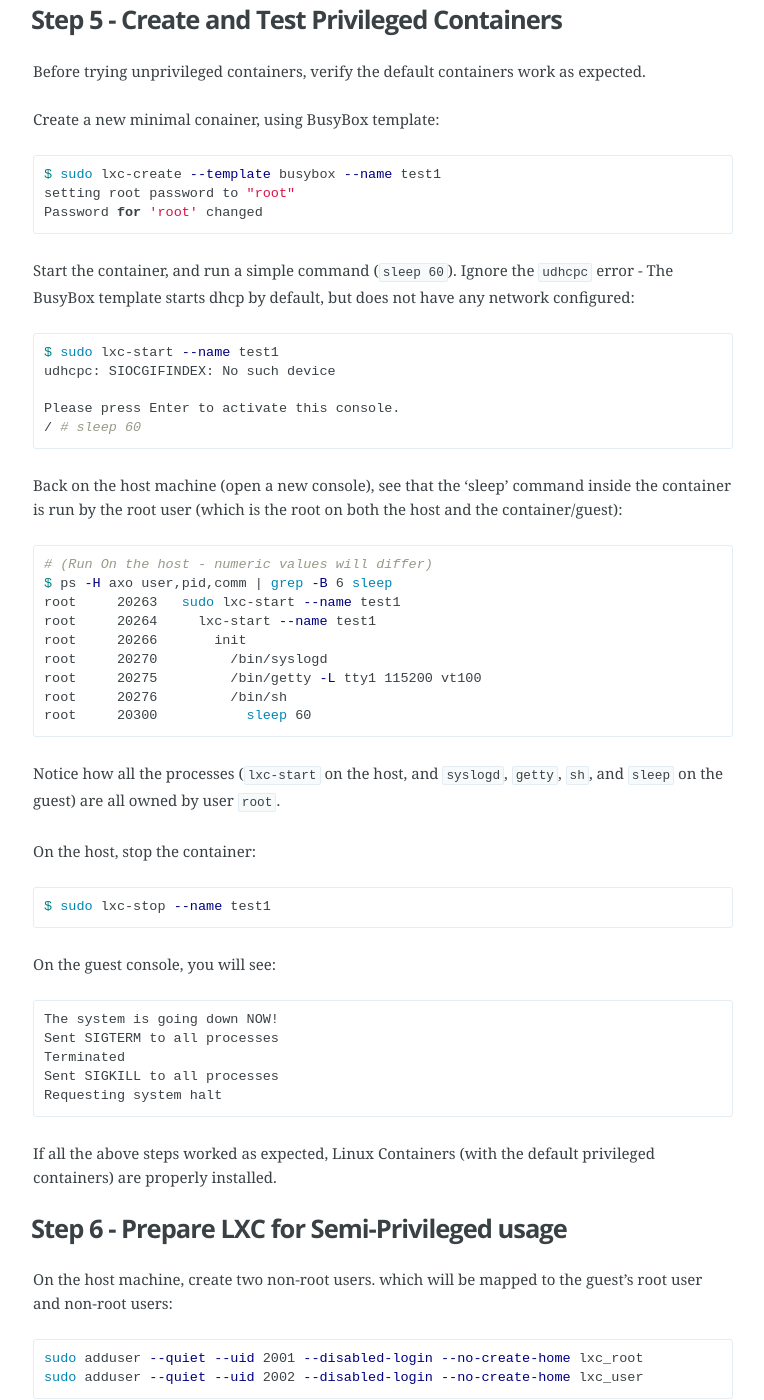
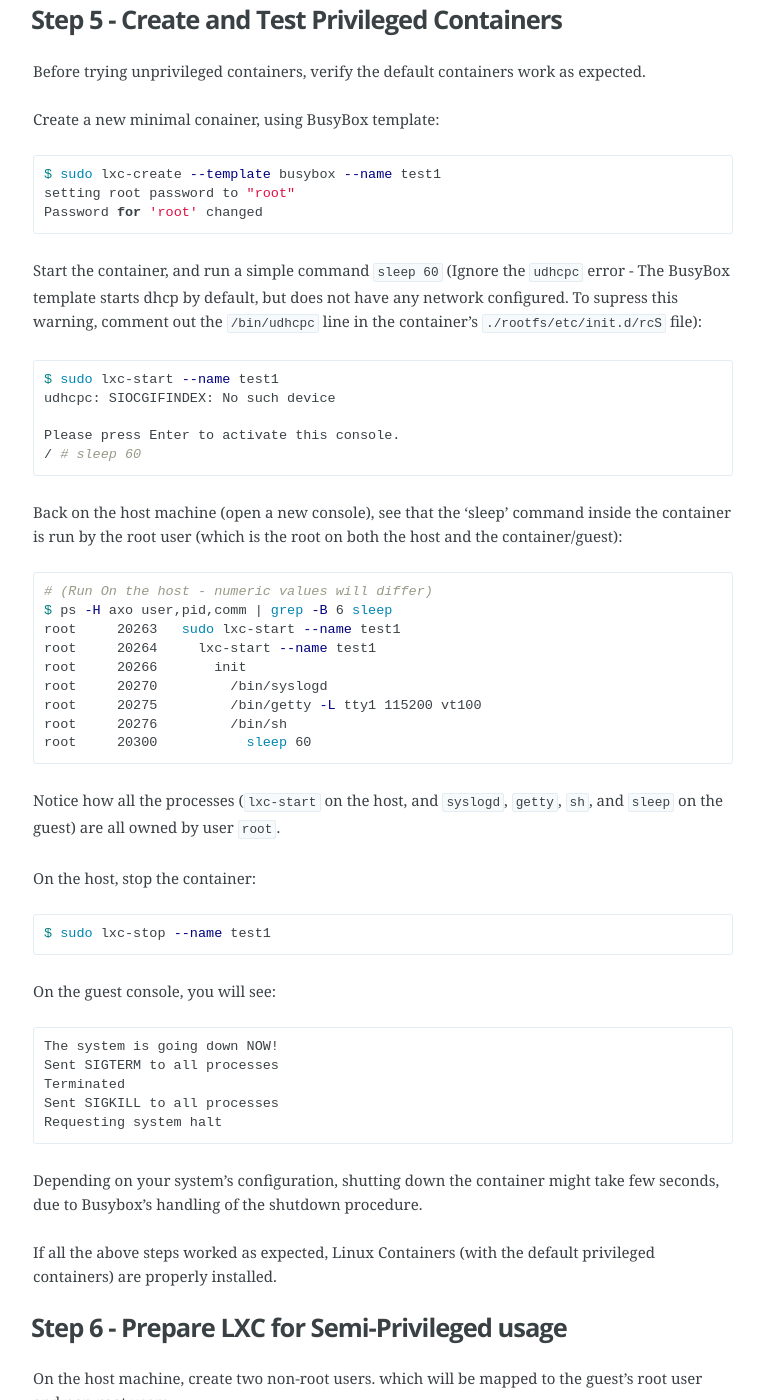
Before and after one commit to agordon/agordon.github.io, a Jekyll site: the page built from _posts/2014-04-26-LXC-semi-unprivileged-containers.md, in a window 1280 px wide and 1400 px high, scrolled down 4211 px. Shown: the whole window, without its empty margins (257-1021 px from the left). Built offline with Jekyll 4.4.1, drawn with Linux system fonts in a browser that asks for light colours; Markdown is read by kramdown in place of the engine named in the settings; some of the changed text lies outside the part shown.

Commit message:
LXC: update dhcp/shutdown information
Based on Rami Rosen's comments:
https://lists.linuxcontainers.org/pipermail/lxc-users/2014-April/006640.html

````diff
--- a/_posts/2014-04-26-LXC-semi-unprivileged-containers.md
+++ b/_posts/2014-04-26-LXC-semi-unprivileged-containers.md
@@ -168,7 +168,7 @@ setting root password to "root"
 Password for 'root' changed
 ```
 
-Start the container, and run a simple command (`sleep 60`). Ignore the `udhcpc` error - The BusyBox template starts dhcp by default, but does not have any network configured:
+Start the container, and run a simple command `sleep 60` (Ignore the `udhcpc` error - The BusyBox template starts dhcp by default, but does not have any network configured. To supress this warning, comment out the `/bin/udhcpc` line in the container's `./rootfs/etc/init.d/rcS` file):
 
 ```sh
 $ sudo lxc-start --name test1
@@ -211,6 +211,9 @@ Terminated
 Sent SIGKILL to all processes
 Requesting system halt
 ```
+
+Depending on your system's configuration, shutting down the container might take
+few seconds, due to Busybox's handling of the shutdown procedure.
 
 If all the above steps worked as expected, Linux Containers (with the default privileged containers) are properly installed.
 
@@ -323,3 +326,7 @@ lxc_user 20424             sleep 99
 - Linux Containers Security (WARNING: some information might be outdated)
     - <http://www.slideshare.net/jpetazzo/linux-containers-lxc-docker-and-security>
     - <http://blog.docker.io/2013/08/containers-docker-how-secure-are-they/>
+
+## Updates & Corrections
+
+2014-04-29: Updated dhcp/shutdown information based on [Rami Rosen's comments](https://lists.linuxcontainers.org/pipermail/lxc-users/2014-April/006640.html)
````
